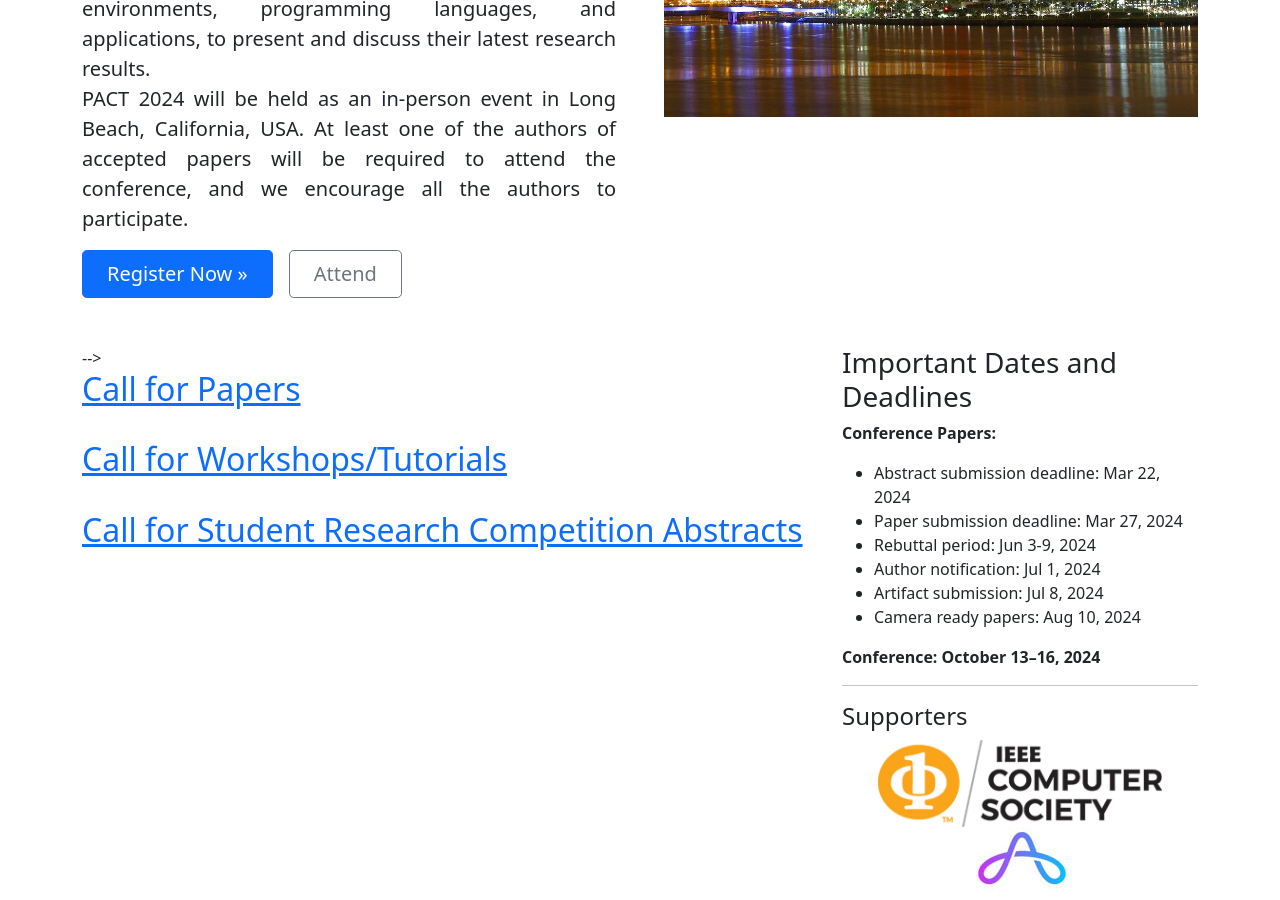
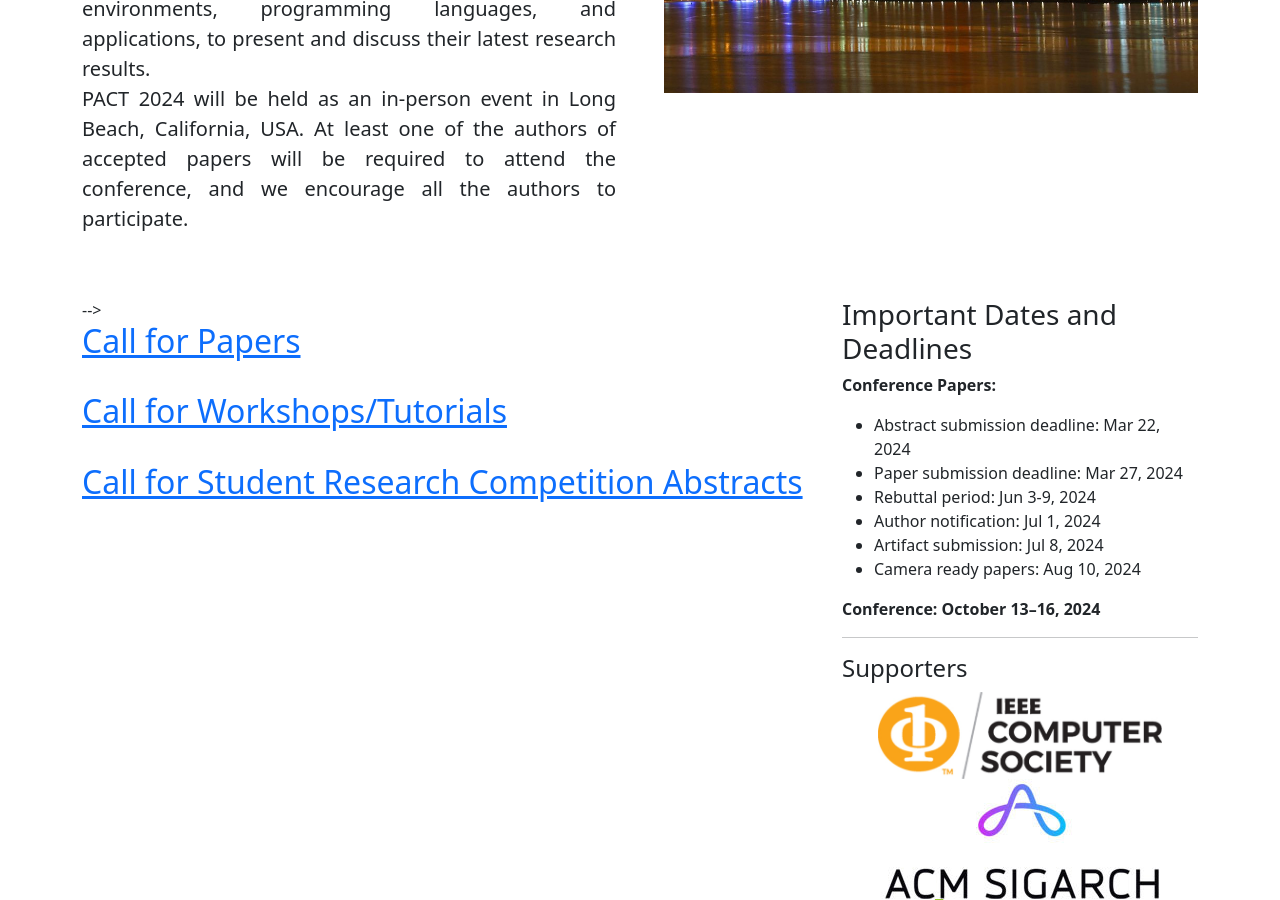
Before and after one commit to pact2024/pact2024.github.io, a Jekyll site: the page built from index.html, in a window 1280 px wide and 900 px high, scrolled down 459 px. Built offline with Jekyll 4.4.1, drawn with Linux system fonts in a browser that asks for light colours.

Commit message:
Update index_hero.html

```diff
--- a/_includes/index_hero.html
+++ b/_includes/index_hero.html
@@ -45,10 +45,10 @@
             </ul>
             -->
 
-            <div class="d-grid gap-2 d-md-flex justify-content-md-start">
+<!--             <div class="d-grid gap-2 d-md-flex justify-content-md-start">
                 <a href="https://cvent.me/N5v31n" class="btn btn-primary btn-lg px-4 me-md-2">Register Now »</a>
                 <a href="attend.html" class="btn btn-outline-secondary btn-lg px-4">Attend</a>
-            </div>
+            </div> -->
         </div>
     </div>
 </main>
```
